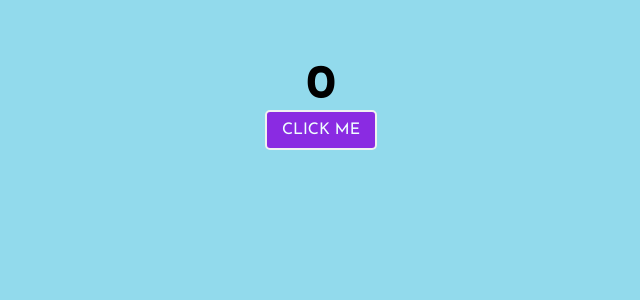
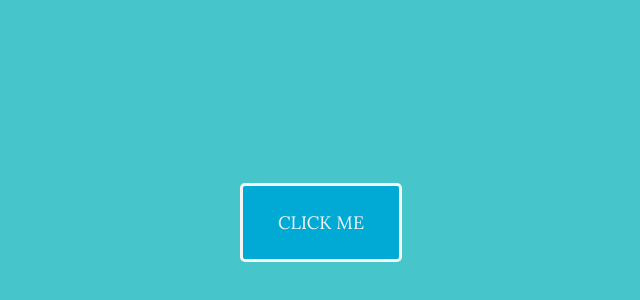
Before and after one commit to aditya6700/ReactJS, a React (Create React App) app in the folder firstweb/: page / in a window 1280 px wide. Shown: the part 178-478 px from the top of the page, without its empty margins (319-959 px from the left). Built offline with nearby package versions, Linux system fonts and the light colour scheme.

Commit message:
added event handling to firstweb

```diff
--- a/firstweb/public/index.html
+++ b/firstweb/public/index.html
@@ -9,7 +9,7 @@
       name="description"
       content="Web site created using create-react-app"
     />
-    <link rel="apple-touch-icon" href="%PUBLIC_URL%/logo192.png" />
+
 
     <link rel="manifest" href="%PUBLIC_URL%/manifest.json" />
 
--- /dev/null
+++ b/firstweb/src/P5_event_handling/App.css
@@ -0,0 +1,28 @@
+@import url("https://fonts.googleapis.com/css2?family=Lora:ital,wght@0,400;0,500;0,600;0,700;1,400;1,500;1,600;1,700&display=swap");
+
+*{
+    padding:0;
+    margin:0;
+    box-sizing: border-box;
+    background-color: rgb(70, 198, 202);
+    font-family: 'Lora', serif;
+    font-size: large;
+}
+
+div{
+    width:100%;
+    height: 100vh;
+    align-items: center;
+    display: flex;
+    justify-content: center;
+}
+
+button{
+    padding: 25px 35px;
+    background-color: rgb(0, 170, 212);
+    color: whitesmoke;
+    border-radius: 5px;
+    border: 3px solid whitesmoke;
+    cursor: pointer;
+    text-transform: uppercase;
+}
--- /dev/null
+++ b/firstweb/src/P5_event_handling/App.jsx
@@ -0,0 +1,30 @@
+import React, { useState } from 'react';
+
+const App = () => {
+    const blue = "rgb(70, 198, 202)";
+    const [ bgcolor, newColor] = useState(blue);
+
+    const bName = "Click Me";
+    const [ fName , uName] = useState(bName)
+
+    const sChange = () => {
+         let newbg = 'rgb(101, 212, 58)';
+         newColor(newbg);
+         uName("color changed !! 🤕");
+    };
+
+    const normal = () => {
+        newColor(blue);
+        uName("back to normal 😠");
+    }
+    return(
+        <>
+            <div style={{backgroundColor:bgcolor}}>
+                <button onMouseOver={sChange} onMouseOut = {normal}> {fName} </button>
+            </div>
+
+        </>
+    );
+};
+
+export default App;
```
Also changed, not shown: firstweb/src/index.js (+9 -3 lines), 1 other file (tests, documents, lock files or other folders).
